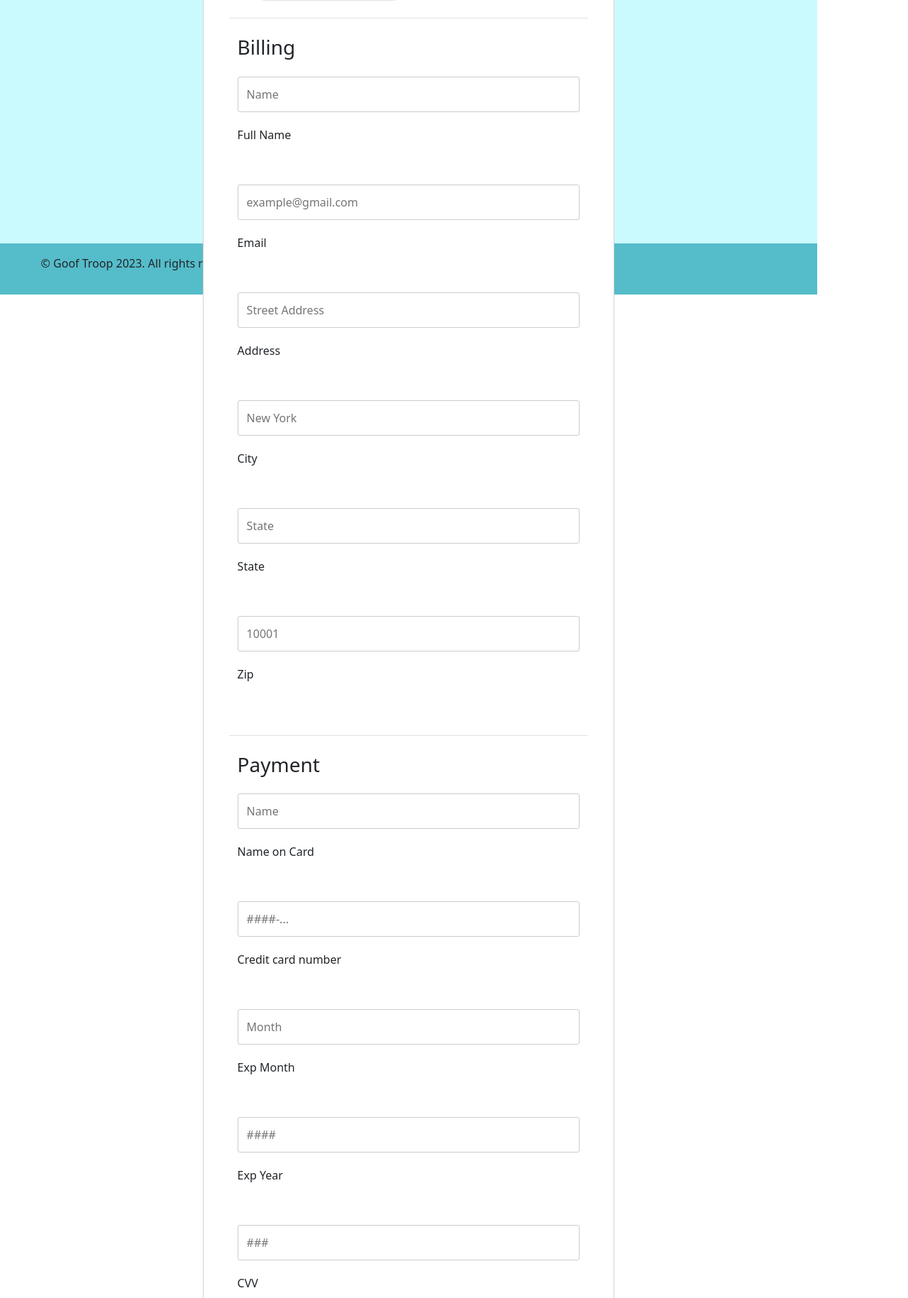
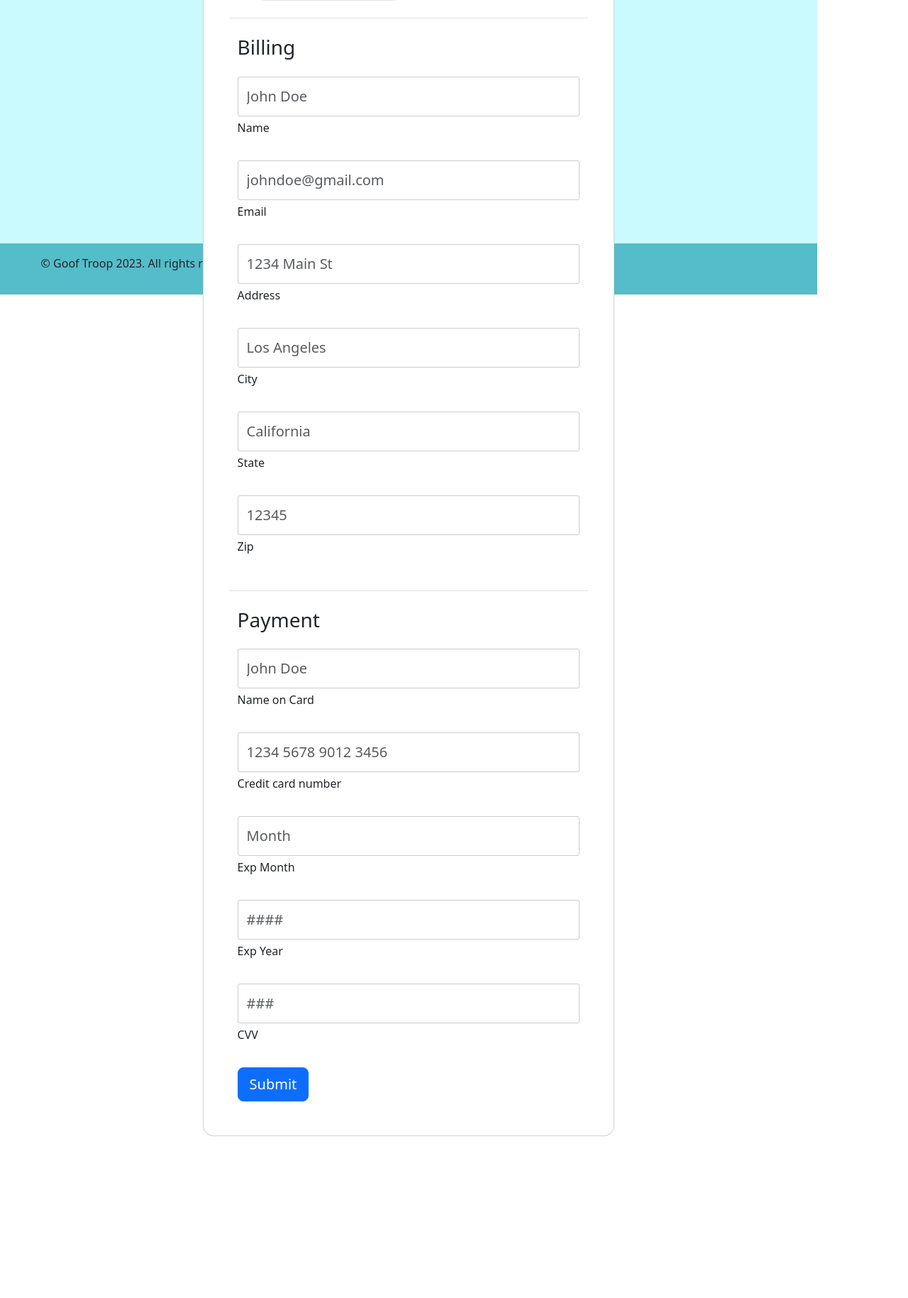
Before and after one commit to x13xDread/CSET-180-project, a Flask app: page /checkout in a window 1280 px wide. Shown: the part 689-2518 px from the top of the page at 71% size. After the commit the page ends 2290 px from the top, so only its background shows below. Run offline with Flask 3, Linux system fonts and the light colour scheme; the visitor is signed in with stand-in values (Sample User, id 1).

Commit message:
continuity to retuns

```diff
--- a/templates/checkout.html
+++ b/templates/checkout.html
@@ -126,34 +126,34 @@
                         <div class="col-50 mt-3 border-top pt-4">
                             <h3>Billing</h3>
 
-                            <div class="form-outline form-white mb-5 mt-4">
-                                <input type="text" id="fname" name="firstname" placeholder="Name" required>
-                                <label for="fname"><i class="fa fa-user"></i> Full Name</label>
+                            <div class="form-outline form-white mb-4 mt-4">
+                                <input type="text" id="fname" class="form-control form-control-lg mb-1" name="firstname" placeholder="John Doe" required>
+                                <label for="fname"><i class="fa fa-user"></i>Name</label>
                             </div>
 
-                            <div class="form-outline form-white mb-5">
-                                <input type="text" id="email" name="email" placeholder="example@gmail.com" required>
+                            <div class="form-outline form-white mb-4">
+                                <input type="text" id="email" class="form-control form-control-lg mb-1" name="email" placeholder="johndoe@gmail.com" required>
                                 <label for="email"><i class="fa fa-envelope"></i> Email</label>
                             </div>
 
-                            <div class="form-outline form-white mb-5">
-                                <input type="text" id="adr" name="address" placeholder="Street Address" required>
+                            <div class="form-outline form-white mb-4">
+                                <input type="text" id="adr" class="form-control form-control-lg mb-1" name="address" placeholder="1234 Main St" required>
                                 <label for="adr"><i class="fa fa-address-card-o"></i> Address</label>
                             </div>
 
-                            <div class="form-outline form-white mb-5">
-                                <input type="text" id="city" name="city" placeholder="New York" required>
+                            <div class="form-outline form-white mb-4">
+                                <input type="text" id="city" class="form-control form-control-lg mb-1" name="city" placeholder="Los Angeles" required>
                                 <label for="city"><i class="fa fa-institution"></i> City</label>
 
                             </div>
 
-                            <div class="form-outline form-white mb-5">
-                                <input type="text" id="state" name="state" placeholder="State" required>
+                            <div class="form-outline form-white mb-4">
+                                <input type="text" id="state" class="form-control form-control-lg mb-1" name="state" placeholder="California" required>
                                 <label for="state">State</label>
                             </div>
 
-                            <div class="form-outline form-white mb-5">
-                                <input type="text" id="zip" name="zip" placeholder="10001" required>
+                            <div class="form-outline form-white mb-4">
+                                <input type="text" id="zip" class="form-control form-control-lg mb-1" name="zip" placeholder="12345" required>
                                 <label for="zip">Zip</label>
                             </div>
 
@@ -162,28 +162,28 @@
                         <div class="col-50 mt-3 border-top pt-4">
                             <h3>Payment</h3>
 
-                            <div class="form-outline form-white mb-5 mt-4">
-                                <input type="text" id="cname" name="cardname" placeholder="Name" required>
+                            <div class="form-outline form-white mb-4 mt-4">
+                                <input type="text" id="cname" class="form-control form-control-lg mb-1" name="cardname" placeholder="John Doe" required>
                                 <label for="cname">Name on Card</label>
                             </div>
 
-                            <div class="form-outline form-white mb-5">
-                                <input type="text" id="ccnum" name="cardnumber" placeholder="####-..." required>
+                            <div class="form-outline form-white mb-4">
+                                <input type="text" id="ccnum" class="form-control form-control-lg mb-1" name="cardnumber" placeholder="1234 5678 9012 3456" required>
                                 <label for="ccnum">Credit card number</label>
                             </div>
 
-                            <div class="form-outline form-white mb-5">
-                                <input type="text" id="expmonth" name="expmonth" placeholder="Month" required>
+                            <div class="form-outline form-white mb-4">
+                                <input type="text" id="expmonth" class="form-control form-control-lg mb-1" name="expmonth" placeholder="Month" required>
                                 <label for="expmonth">Exp Month</label>
                             </div>
 
-                            <div class="form-outline form-white mb-5">
-                                <input type="text" id="expyear" name="expyear" placeholder="####" required>
+                            <div class="form-outline form-white mb-4">
+                                <input type="text" id="expyear" class="form-control form-control-lg mb-1" name="expyear" placeholder="####" required>
                                 <label for="expyear">Exp Year</label>
                             </div>
 
-                            <div class="form-outline form-white mb-5">
-                                <input type="text" id="cvv" name="cvv" placeholder="###" required>
+                            <div class="form-outline form-white mb-4">
+                                <input type="text" id="cvv" class="form-control form-control-lg mb-1" name="cvv" placeholder="###" required>
                                 <label for="cvv">CVV</label>
                             </div>
 
--- a/templates/login.html
+++ b/templates/login.html
@@ -60,12 +60,12 @@
               <form action="/login" method="POST">
 
                 <div class="form-outline form-white mb-4">
-                  <input type="username" id="username" name="username" class="form-control form-control-lg" />
+                  <input type="username" id="username" name="username" class="form-control form-control-lg mb-1" placeholder="johndoe1234" required/>
                   <label class="form-label" for="username">Username</label>
                 </div>
 
                 <div class="form-outline form-white mb-4">
-                  <input type="password" id="password" name="password" class="form-control form-control-lg" />
+                  <input type="password" id="password" name="password" class="form-control form-control-lg mb-1" placeholder="tractors4life$20" required/>
                   <label class="form-label" for="password">Password</label>
                 </div>
 
```
Also changed, not shown: templates/registration.html (+10 -10 lines), templates/returns.html (+62 -0 lines).
